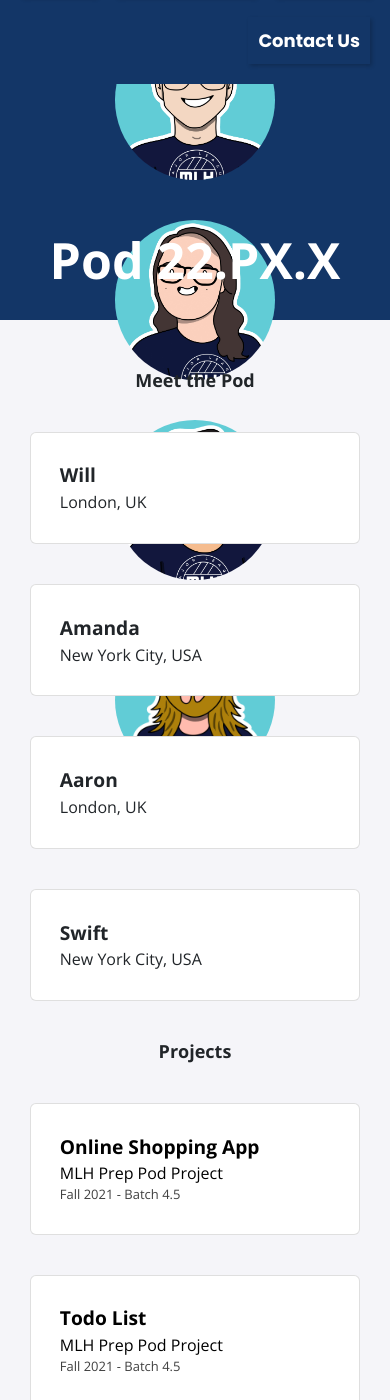
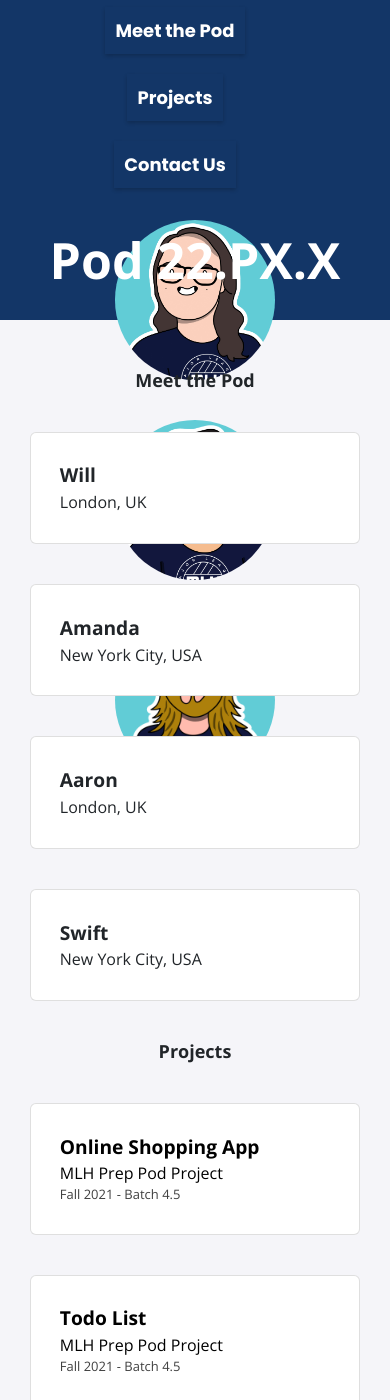
Before and after one commit to MLH-Fellowship/prep-portfolio-23.MAR.PREP.2, a Jekyll site: the page built from index.html, in a window 390 px wide and 1400 px high. Built offline with Jekyll 4.4.1, drawn with Linux system fonts in a browser that asks for light colours; nearby versions of some CDN libraries.

Commit message:
style it differently

```diff
--- a/_includes/navbar.html
+++ b/_includes/navbar.html
@@ -11,5 +11,11 @@
       <li><a href="#projects" class="scroll-link">Projects</a></li>
       <li><a href="#contact-us" class="scroll-link">Contact Us</a></li>
     </ul>
+    <div class="mobile-menu-icon">
+      <span></span>
+      <span></span>
+      <span></span>
+    </div>
+    <ul class="mobile-menu"></ul>
   </nav>
 </header>
--- a/_sass/navbar.scss
+++ b/_sass/navbar.scss
@@ -72,14 +72,22 @@
       margin-right: 0;
     }
 
+    .nav-content {
+      justify-content: center;
+
       .nav-links {
-      list-style: none;
-      margin: 0;
-      padding: 0;
+        flex-direction: column;
 
         li {
           margin: 10px 0;
-        padding: 0;
+
+          &:first-child {
+            margin-top: 0;
+          }
+
+          &:last-child {
+            margin-bottom: 0;
+          }
 
           a {
             display: block;
@@ -99,3 +107,4 @@
       }
     }
   }
+}
```
Lines whose indentation alone changed are shown as unchanged.
